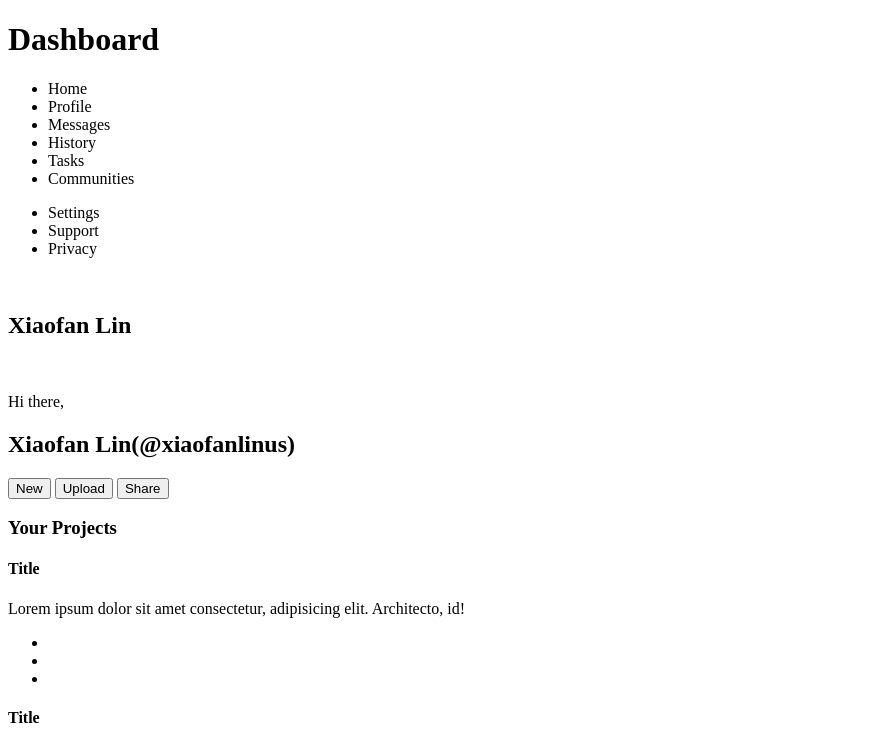
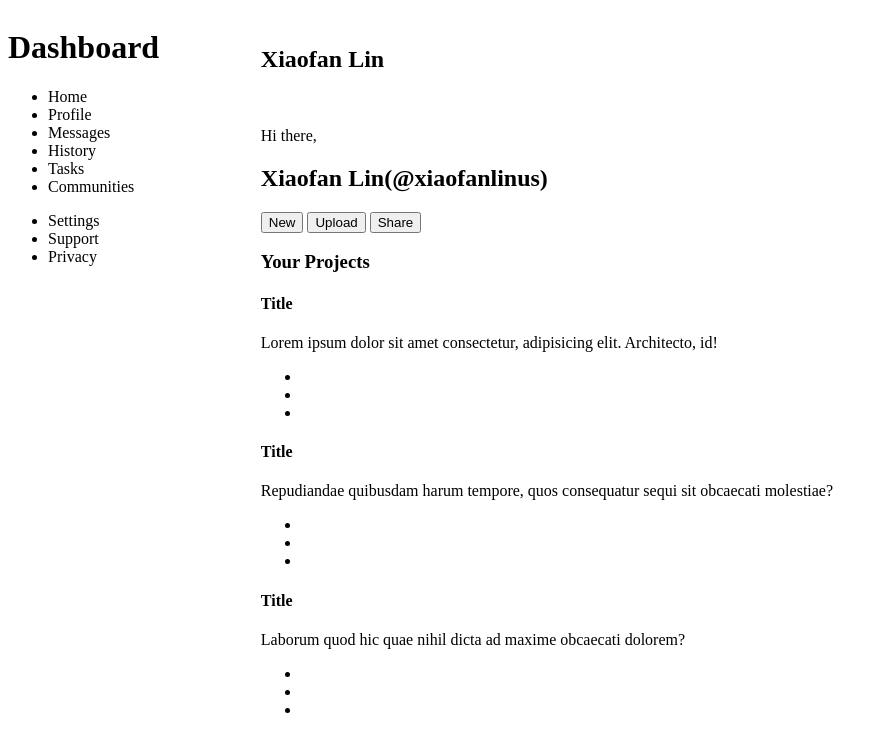
Before and after one commit to XiaofanLinUS/Odin-Project-Admin-Dashboard, a plain HTML site: page index.html in a window 1280 px wide. Shown: the top 737 px of the page, without its empty margins (0-888 px from the left). Drawn offline with Linux system fonts and the light colour scheme.

Commit message:
finish container layout

```diff
--- a/index.html
+++ b/index.html
@@ -4,7 +4,7 @@
     <meta charset="UTF-8" />
     <meta name="viewport" content="width=device-width, initial-scale=1.0" />
     <title>Document</title>
-    <link rel="stylesheet" href="layout.css" />
+    <link rel="stylesheet" href="./layout.css" />
   </head>
   <body>
     <div class="container">
--- a/layout.css
+++ b/layout.css
@@ -0,0 +1,15 @@
+.container {
+  display: grid;
+  grid-template-rows: auto 1fr;
+  grid-template-columns: 1fr 4fr;
+  grid-auto-flow: column;
+}
+
+.sidebar {
+  grid-column: 1 / 2;
+  grid-row: 1 / -1;
+}
+
+.header {
+  grid-column: 2/ 3;
+}
```
